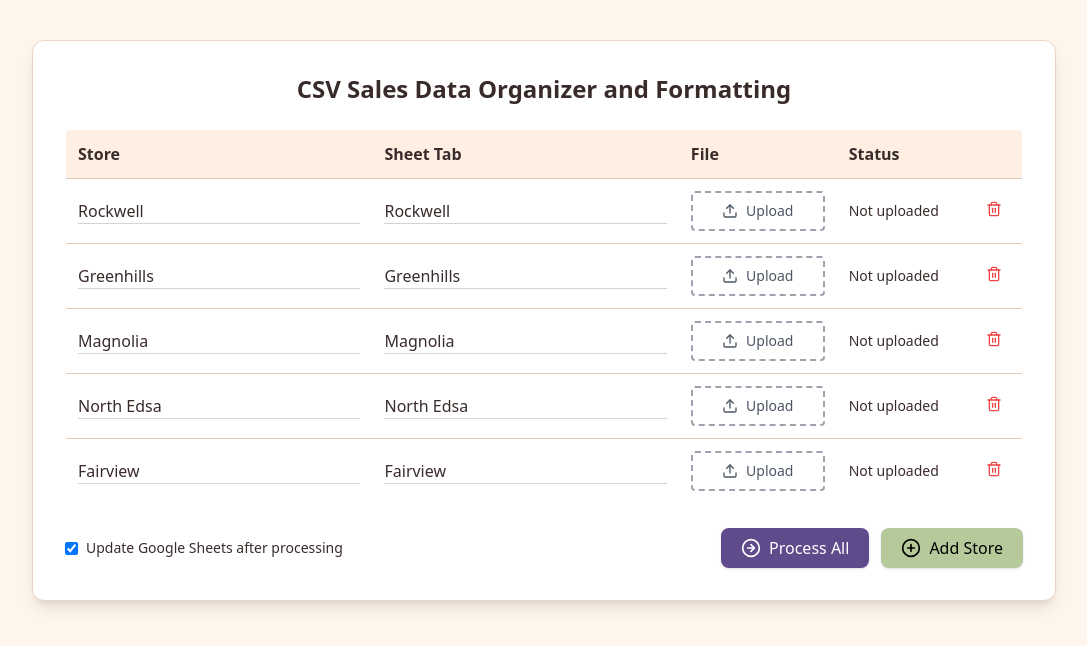
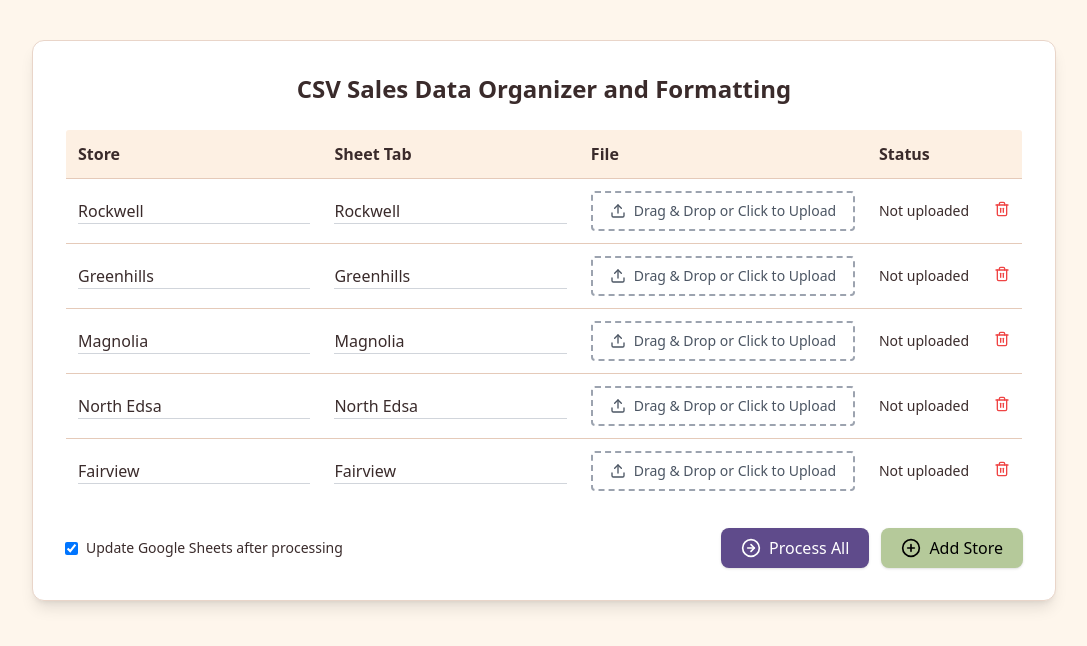
Before and after one commit to SpicyIcy00/DriveSalesTracker, a Next.js app: page / in a window 1280 px wide. Shown: the top 646 px of the page, without its empty margins (96-1183 px from the left). Built offline with nearby package versions, Linux system fonts and the light colour scheme.

Commit message:
🎨 Updated UI with warm theme and upload icon styling

```diff
--- a/pages/index.js
+++ b/pages/index.js
@@ -13,12 +13,20 @@ export default function Home() {
   const [stores, setStores] = useState(defaultStores.map(store => ({ ...store, file: null, status: "Not uploaded" })));
   const [updateSheets, setUpdateSheets] = useState(true);
 
-  const handleFileChange = (e, index) => {
+  const handleFileChange = (file, index) => {
     const newStores = [...stores];
-    newStores[index].file = e.target.files[0];
+    newStores[index].file = file;
     newStores[index].status = "Ready to upload";
     setStores(newStores);
   };
+
+  const handleDrop = (e, index) => {
+    e.preventDefault();
+    const file = e.dataTransfer.files[0];
+    if (file) handleFileChange(file, index);
+  };
+
+  const handleDragOver = (e) => e.preventDefault();
 
   const handleProcess = async () => {
     for (let i = 0; i < stores.length; i++) {
@@ -90,16 +98,20 @@ export default function Home() {
                   />
                 </td>
                 <td className="p-3">
-                  <label className="flex items-center justify-center gap-2 px-4 py-2 border-2 border-dashed border-gray-400 rounded cursor-pointer text-sm text-gray-600 hover:bg-gray-100">
+                  <div
+                    onDrop={(e) => handleDrop(e, i)}
+                    onDragOver={handleDragOver}
+                    className="flex items-center justify-center gap-2 px-4 py-2 border-2 border-dashed border-gray-400 rounded cursor-pointer text-sm text-gray-600 hover:bg-gray-100"
+                  >
                     <Upload className="w-4 h-4" />
-                    <span>{store.file ? store.file.name : "Upload"}</span>
+                    <span>{store.file ? store.file.name : "Drag & Drop or Click to Upload"}</span>
                     <input
                       type="file"
                       accept=".csv,.xlsx,.xls"
-                      onChange={(e) => handleFileChange(e, i)}
+                      onChange={(e) => handleFileChange(e.target.files[0], i)}
                       className="hidden"
                     />
-                  </label>
+                  </div>
                 </td>
                 <td className="p-3 text-sm">{store.status}</td>
                 <td className="p-3">
```
